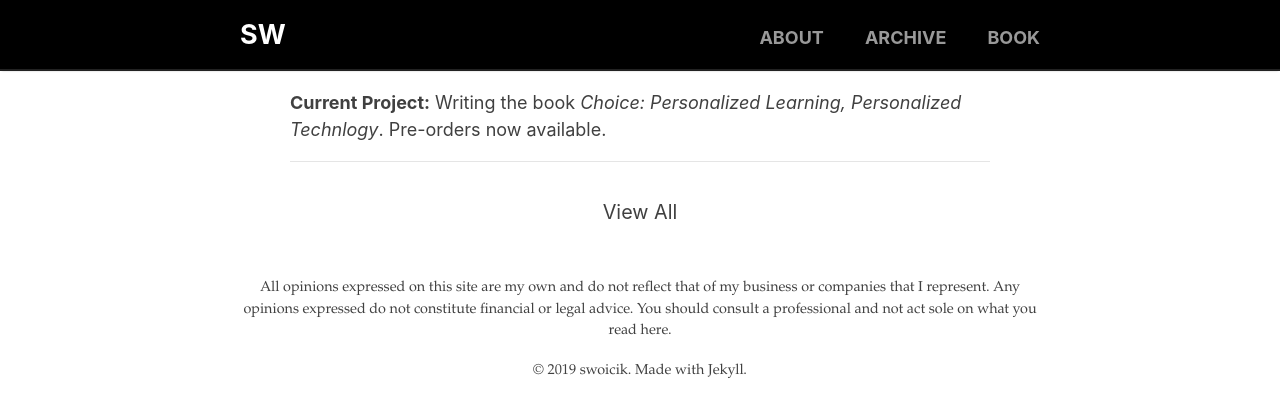
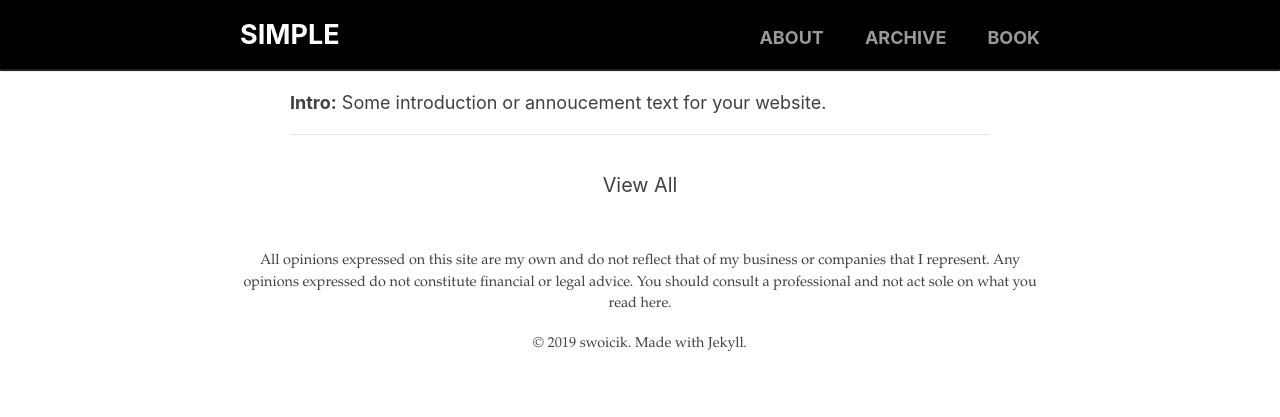
Before and after one commit to swoicik/simple-jekll-theme, a Jekyll site: the page built from index.html, in a window 1280 px wide. Shown: the top 417 px of the page. Built offline with Jekyll 4.4.1, drawn with Linux system fonts in a browser that asks for light colours; the list of posts is cut into pages by our own code.

Commit message:
set defaults

```diff
--- a/_config.yml
+++ b/_config.yml
@@ -1,8 +1,8 @@
 # Site settings
-title:          SW
-description:    "organized chaos"
+title:          SIMPLE
+description:    "simple jekyll theme"
 baseurl:        "/"
-url:            "https://swoicik.github.io"
+url:            "https://swoicik.github.io/simple-jekyll-theme"
 
 # Author
 author:
--- a/_layouts/home.html
+++ b/_layouts/home.html
@@ -3,7 +3,7 @@ layout: default
 ---
 <div class="homepage">
 <p>
-  <strong>Current Project:</strong> Writing the book <i>Choice: Personalized Learning, Personalized Technlogy</i>. Pre-orders <a href="/2019/cyod-pre-order">now available</a>.
+  <strong>Intro:</strong> Some introduction or annoucement text for your website.
 </p>
 </div>
 
--- /dev/null
+++ b/_sass/simple.scss
@@ -0,0 +1,8 @@
+@import 'simple/variables';
+@import 'simple/base';
+@import 'simple/code';
+@import 'simple/post';
+@import 'simple/syntax';
+@import 'simple/layout';
+@import 'simple/pagination';
+@import 'simple/catalogue';
--- a/_sass/yellow.scss
+++ /dev/null
@@ -1,8 +0,0 @@
-@import 'yellow/variables';
-@import 'yellow/base';
-@import 'yellow/code';
-@import 'yellow/post';
-@import 'yellow/syntax';
-@import 'yellow/layout';
-@import 'yellow/pagination';
-@import 'yellow/catalogue';
--- a/assets/main.scss
+++ b/assets/main.scss
@@ -2,4 +2,4 @@
 # Only the main Sass file needs front matter (the dashes are enough)
 ---
 
-@import 'yellow';
+@import 'simple';
--- a/index.html
+++ b/index.html
@@ -2,5 +2,3 @@
 layout: home
 title: Home
 ---
-
-Here is some introductory test for the top of the homepage
```
Also changed, not shown: _layouts/post.html (+1 -2 lines), _tags/cyod.md (deleted, +0 -5 lines), _tags/exmaple.md (added, +5 -0 lines), _tags/writing.md (deleted, +0 -5 lines), about.md (+0 -3 lines), _sass/simple/_base.scss (renamed from _sass/yellow/_base.scss), _sass/simple/_catalogue.scss (renamed from _sass/yellow/_catalogue.scss), _sass/simple/_code.scss (renamed from _sass/yellow/_code.scss), _sass/simple/_layout.scss (renamed from _sass/yellow/_layout.scss), _sass/simple/_pagination.scss (renamed from _sass/yellow/_pagination.scss), _sass/simple/_post.scss (renamed from _sass/yellow/_post.scss), _sass/simple/_syntax.scss (renamed from _sass/yellow/_syntax.scss), _sass/simple/_variables.scss (renamed from _sass/yellow/_variables.scss).
